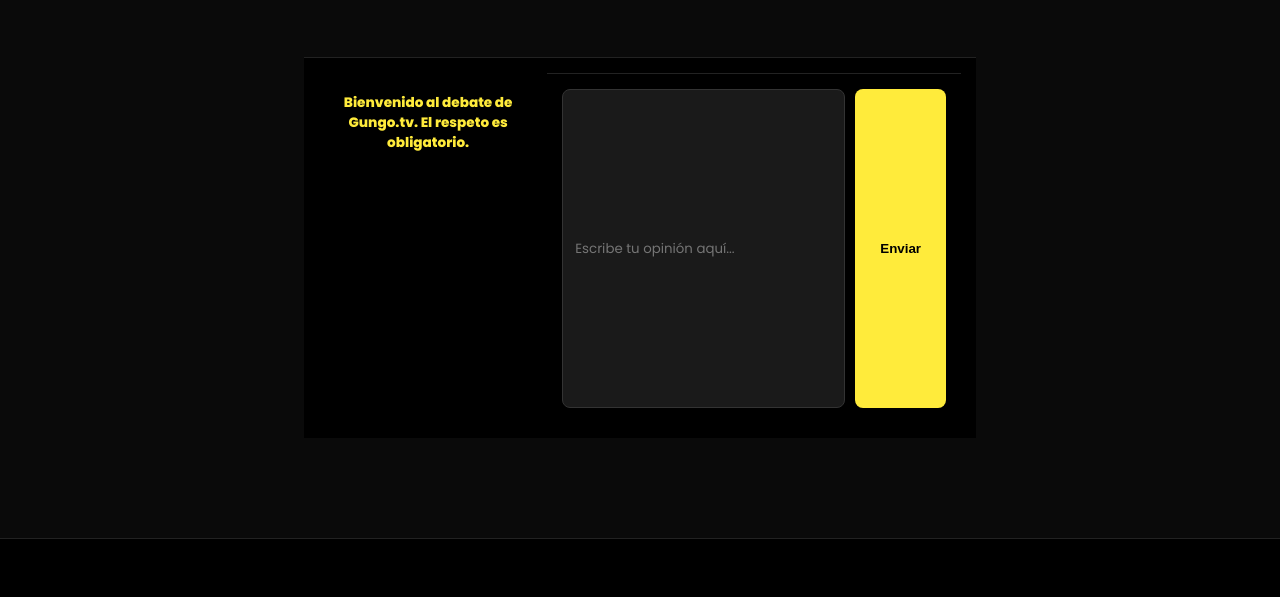
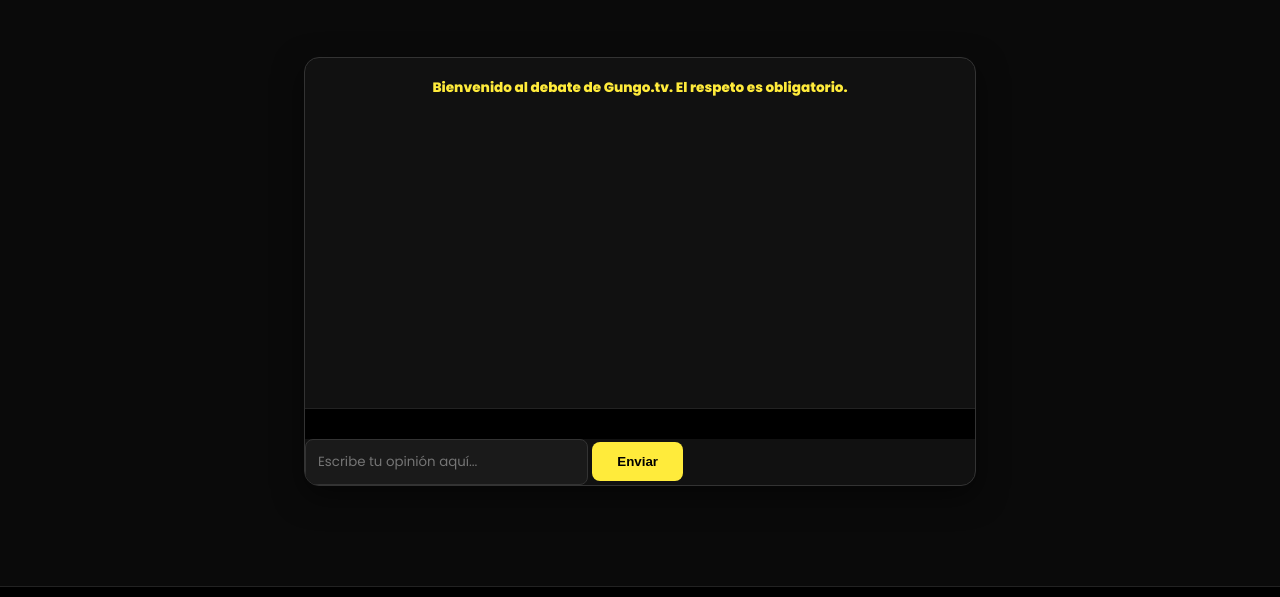
Before and after one commit to Gungo08/gungotv, a plain HTML site: page index.html in a window 1280 px wide. Shown: the part 10745-11342 px from the top of the page. Drawn offline with Linux system fonts and the light colour scheme; a script that the page names is missing.

Commit message:
Update index.html

```diff
--- a/index.html
+++ b/index.html
@@ -86,15 +86,15 @@
 </section>
 <script async src="https://www.tiktok.com/embed.js"></script>
 
-<section class="gungo-chat-section" style="max-width: 800px; margin: 60px auto; padding: 0 5%;">
+ <section class="gungo-chat-section" style="max-width: 800px; margin: 60px auto; padding: 0 5%;">
     <h2 class="section-title" style="font-size: 2.5rem;">Debate Live 💬</h2>
-    <div class="chat-input-box" style="display: flex; padding: 15px; background: #000; gap: 10px; border-top: 1px solid #222;">
+    <div style="background: #111; border: 1px solid #333; border-radius: 15px; overflow: hidden; box-shadow: 0 10px 30px rgba(0,0,0,0.5);">
         <div id="chat-display" style="height: 350px; overflow-y: auto; padding: 20px; display: flex; flex-direction: column; gap: 15px;">
             <p style="color: #FFEB3B; text-align: center; font-size: 0.85rem; margin-bottom: 10px; font-weight: bold;">
                 Bienvenido al debate de Gungo.tv. El respeto es obligatorio.
             </p>
         </div>
-        <div style="display: flex; padding: 15px; background: #000; gap: 10px; border-top: 1px solid #222;">
+        <div class="chat-input-box" style="display: flex; padding: 15px; background: #000; gap: 10px; border-top: 1px solid #222;"></div>
             <input type="text" id="chat-input" placeholder="Escribe tu opinión aquí..." maxlength="140" style="flex: 1; background: #1a1a1a; border: 1px solid #333; color: #fff; padding: 12px; border-radius: 8px; font-family: 'Poppins', sans-serif; outline: none;">
             <button onclick="window.sendGungoMessage()" style="background: #FFEB3B; color: #000; border: none; padding: 12px 25px; font-weight: 800; cursor: pointer; border-radius: 8px; transition: 0.3s;">Enviar</button>
         </div>
```
